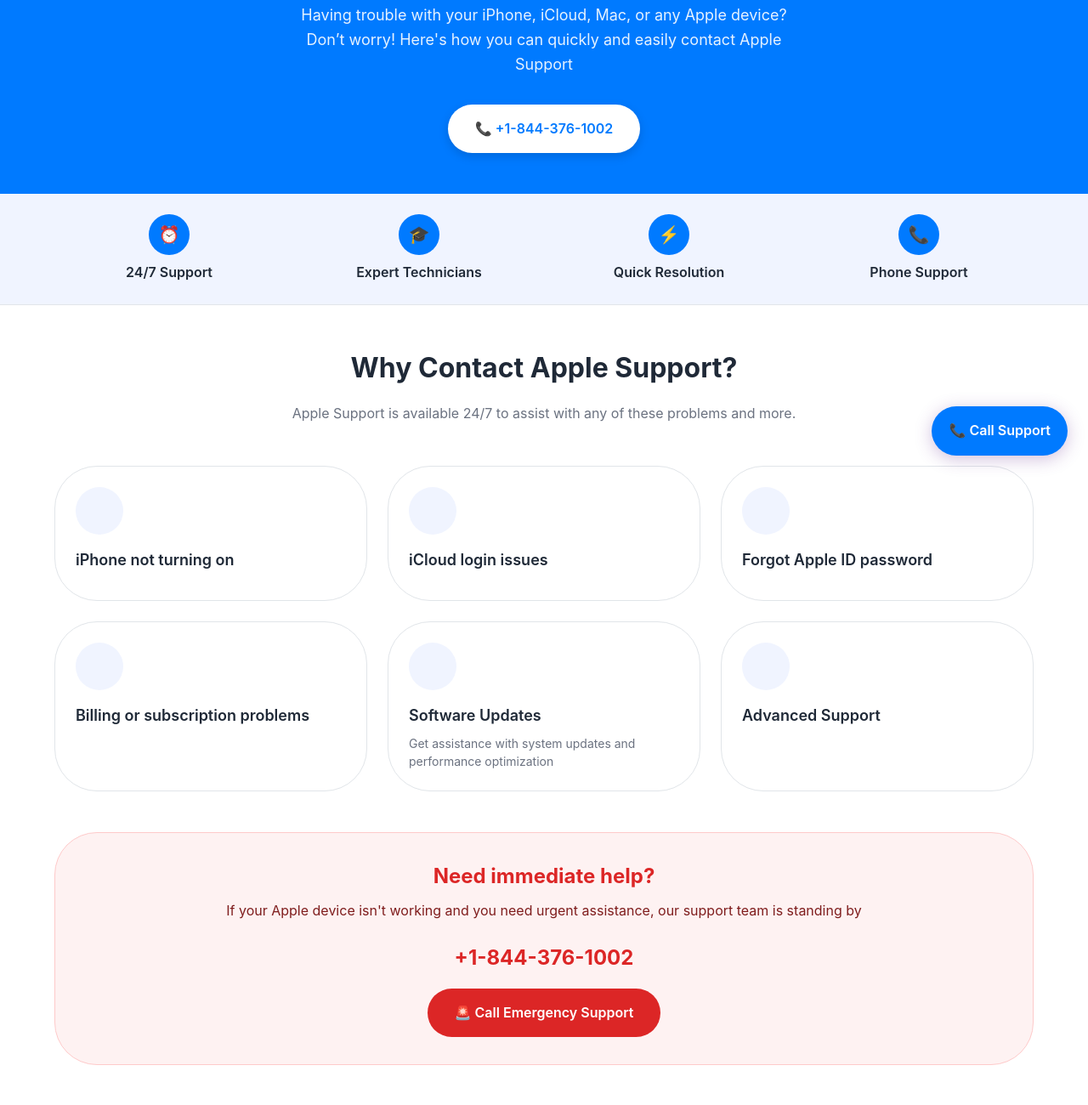
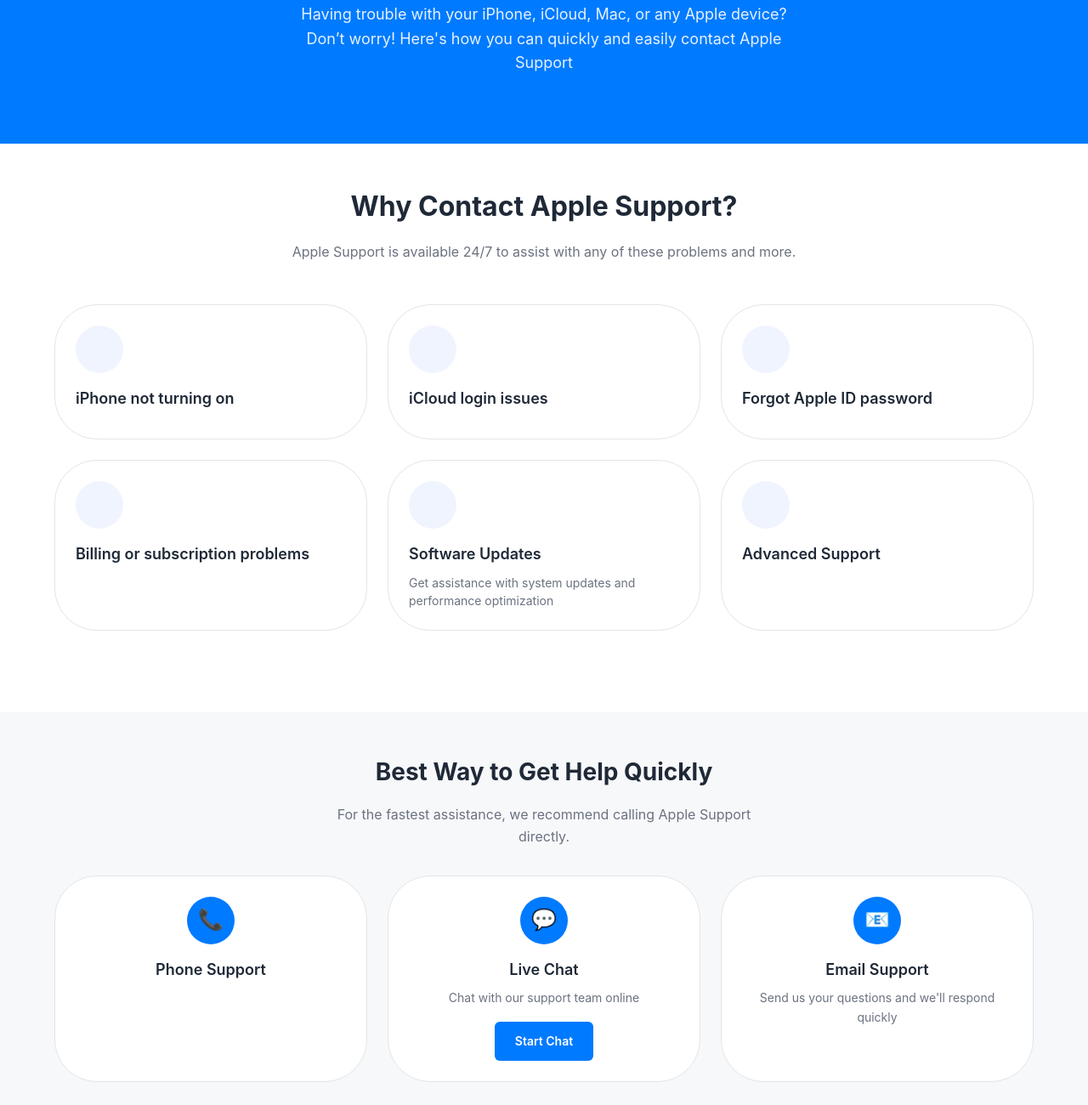
Before and after one commit to ticketmasterhelp/ios, a plain HTML site: page index.html in a window 1280 px wide. Shown: the part 240-1540 px from the top of the page at 85% size. Drawn offline with Linux system fonts and the light colour scheme.

Commit message:
Update index.html

```diff
--- a/index.html
+++ b/index.html
@@ -531,8 +531,7 @@
     <header class="header">
         <div class="header-container">
             <a href="#" class="iphone-logo">Apple</a>
-            <a href="tel:+18443761002" class="header-phone">
-                📞 Call Support: +1-844-376-1002
+
             </a>
         </div>
     </header>
@@ -551,32 +550,12 @@
         <div class="hero-container">
             <h1 class="hero-title">Get help with your Apple device</h1>
             <p class="hero-subtitle">Having trouble with your iPhone, iCloud, Mac, or any Apple device? Don’t worry! Here's how you can quickly and easily contact Apple Support</p>
-            <a href="tel:+18443761002" class="hero-cta">
-                📞 +1-844-376-1002
+
             </a>
         </div>
     </section>
 
-    <section class="support-info">
-        <div class="support-container">
-            <div class="support-item">
-                <div class="support-icon">⏰</div>
-                <span class="support-text">24/7 Support</span>
-            </div>
-            <div class="support-item">
-                <div class="support-icon">🎓</div>
-                <span class="support-text">Expert Technicians</span>
-            </div>
-            <div class="support-item">
-                <div class="support-icon">⚡</div>
-                <span class="support-text">Quick Resolution</span>
-            </div>
-            <div class="support-item">
-                <div class="support-icon">📞</div>
-                <span class="support-text">Phone Support</span>
-            </div>
-        </div>
-    </section>
+
 
     <main class="main-content">
         <div class="content-header">
@@ -622,14 +601,7 @@
             </div>
         </div>
 
-        <div class="emergency-support">
-            <h3 class="emergency-title">Need immediate help?</h3>
-            <p class="emergency-text">If your Apple device isn't working and you need urgent assistance, our support team is standing by</p>
-            <div class="emergency-phone">+1-844-376-1002</div>
-            <a href="tel:+18443761002" class="emergency-cta">
-                🚨 Call Emergency Support
-            </a>
-        </div>
+
     </main>
 
     <section class="contact-section">
@@ -641,8 +613,7 @@
                 <div class="contact-method">
                     <div class="contact-method-icon">📞</div>
                     <h3 class="contact-method-title">Phone Support</h3>
-                    <p class="contact-method-desc">Speak directly with a Apple support specialist</p>
-                    <a href="tel:+18443761002" class="contact-method-cta">Call +1-844-376-1002</a>
+
                 </div>
 
                 <div class="contact-method">
@@ -656,7 +627,7 @@
                     <div class="contact-method-icon">📧</div>
                     <h3 class="contact-method-title">Email Support</h3>
                     <p class="contact-method-desc">Send us your questions and we'll respond quickly</p>
-                    <a href="tel:+18443761002" class="contact-method-cta">Contact Us</a>
+
                 </div>
             </div>
         </div>
@@ -699,7 +670,7 @@
                 <div class="footer-section">
                     <h3>Contact</h3>
                     <ul class="footer-links">
-                        <li><a href="tel:+18443761002">📞 +1-844-376-1002</a></li>
+
                         <li><a href="#">Live Chat</a></li>
                         <li><a href="#">Email Support</a></li>
                         <li><a href="#">Community Forum</a></li>
@@ -720,8 +691,7 @@
         </div>
     </footer>
 
-    <a href="tel:+18443761002" class="sticky-support">
-        📞 Call Support
+
     </a>
 
 
```
